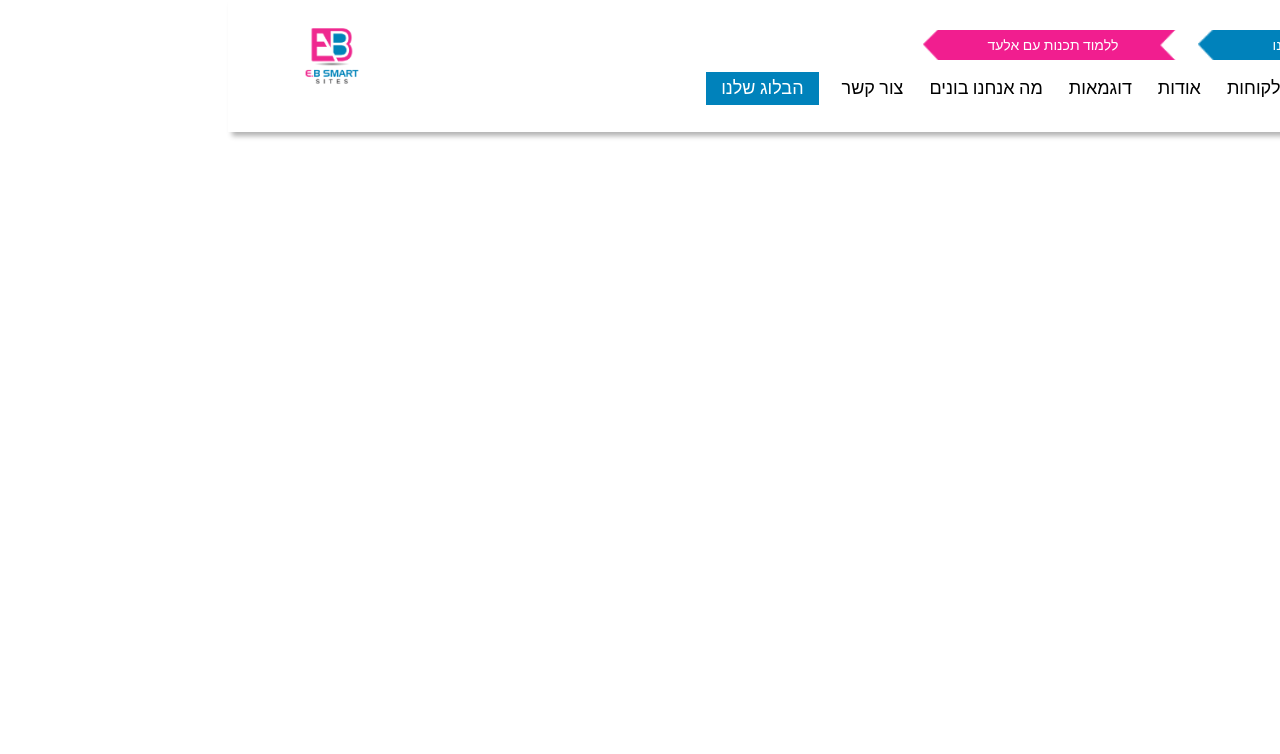
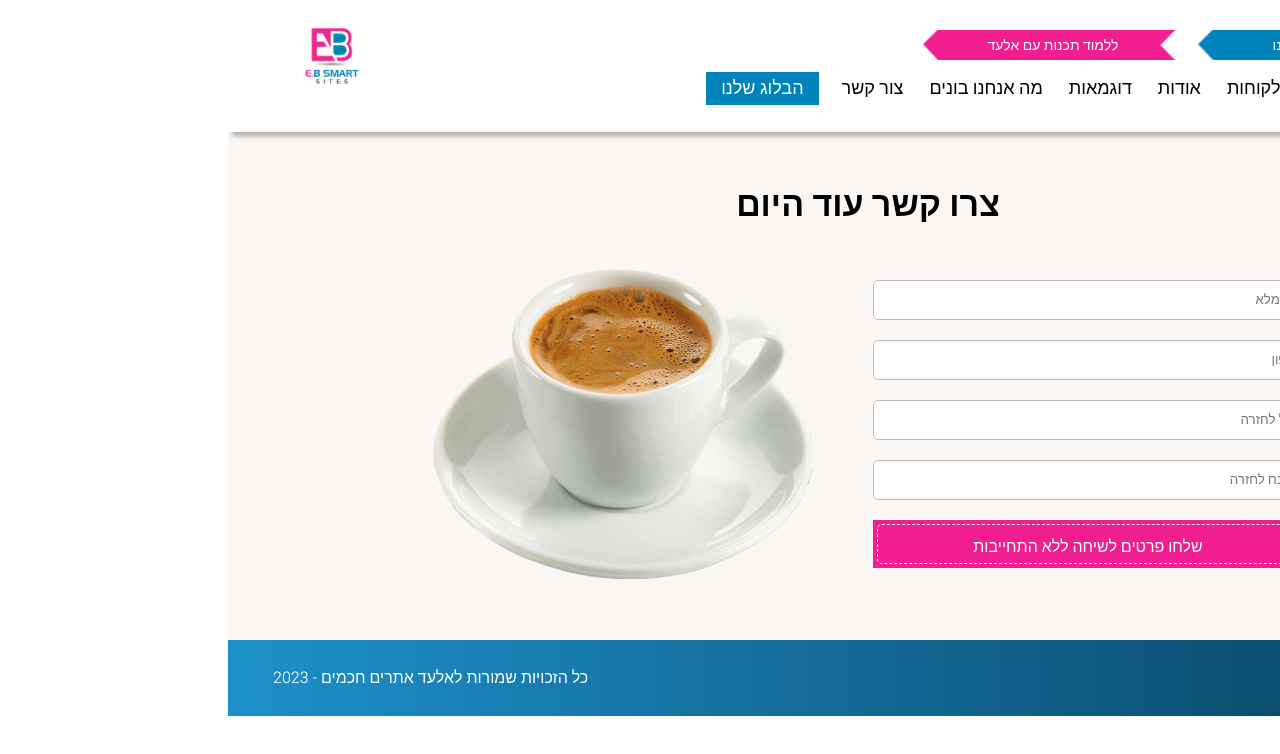
Before and after one commit to elad326/eladb.site, a React (Create React App) app: page /contact in a window 1280 px wide. Shown: the top 754 px of the page. Built offline with nearby package versions, Linux system fonts and the light colour scheme.

Commit message:
work on contact page

```diff
--- a/src/components/contact/Contact.js
+++ b/src/components/contact/Contact.js
@@ -1,8 +1,73 @@
-import React from 'react'
+import React, { useRef, useState } from 'react';
+import './contact.css';
+
+
+import { contains_heb, validateEmail, phoneNumber } from './contactFunc';
 
 const Contact = () => {
+
+  const user_full_name = useRef();
+  const user_tel = useRef();
+  const user_email = useRef();
+  const user_when_back = useRef();
+
+  const [error, setError] = useState("");
+  const [submitSuccess, setSubmitSuccess] = useState("");
+
+
+  const sendEmail = () => {
+
+    if(!user_full_name.current.value || !user_tel.current.value || !user_email.current.value || !user_when_back.current.value){
+      setError("יש למלא את כל השדות.. ");
+    }else if(!contains_heb(user_full_name.current.value)){
+      setError("שדה שם מלא חייב להיות בעברית...");
+    }else if(!phoneNumber(user_tel.current.value)){
+      setError("טלפון צריך להיות בפורמט 05x-xxx-xxxx..");
+    }else if(!validateEmail(user_email.current.value)){
+      setError("שדה מייל לא תקין ... ");
+    }else{
+      setError("");
+      setSubmitSuccess("הטופס נשלח בהצלחה ... ");
+    }
+
+  };
+
+
   return (
-    <div>Contact</div>
+    <section>
+      <h1 className='page-header'>צרו קשר עוד היום</h1>
+
+      <div className='wrap-contact'>
+
+        <form action="" method="POST">
+
+          <input type='text' placeholder='שם מלא' ref={user_full_name} name="user_full_name"/>
+          <input type='tel' placeholder='טלפון' ref={user_tel} name="user_tel"/>
+          <input type='email' placeholder='מייל לחזרה' ref={user_email} name="user_email"/>
+          <input type='text' placeholder='זמן נח לחזרה' ref={user_when_back} name="user_when_back"/>
+
+          <div className='wrap-submit'>
+            <input type="button" name="submit_contact" value="שלחו פרטים לשיחה ללא התחייבות" onClick={sendEmail}/>
+          </div>
+
+
+          {error &&
+            <span className='err-red'>{error}</span>
+          }
+
+          {submitSuccess &&
+            <span className='success-green'>{submitSuccess}</span>
+          }
+
+
+
+        </form>
+
+        <div className='contact-coffee' aria-hidden="true"></div>
+
+      </div>
+
+    </section>
   )
 }
 
--- a/src/components/contact/contact.css
+++ b/src/components/contact/contact.css
@@ -0,0 +1,65 @@
+
+
+*{
+    font-family: 'Heebo', sans-serif;
+}
+
+
+div.wrap-contact{
+    display: flex;
+    justify-content: center;
+}
+
+div.wrap-contact form{
+    width: 430px;
+    margin-left: 60px;
+}
+
+div.wrap-contact input{
+    width: 100%;
+    display: block;
+    height: 40px;
+    border-radius: 5px;
+    margin: 20px auto;
+    border: 1px solid #c2b9b9;
+}
+
+div.wrap-submit{
+    background-color: #f11e8f;
+    padding: 4px;
+    width: 100%;
+    margin: auto;
+}
+
+div.wrap-contact input[type="button"]{
+    background-color: #f11e8f;
+    border: 1px dashed #fff;
+    color: #fff;
+    text-align: center;
+    padding: 10px 20px;
+    width: 100%;
+    margin: 0;
+    font-size: 16px;
+}
+
+
+span.err-red{
+    color: black;
+    font-size: 10px;
+    text-align: right;
+    background-color: rgb(243, 163, 163);
+}
+
+span.success-green{
+    color: black;
+    font-size: 10px;
+    text-align: right;
+    background-color: rgb(163, 239, 182);
+}
+
+div.contact-coffee{
+    background: url('./Contact-form-img.png') no-repeat center center;
+    background-size: 100%;
+    width: 380px;
+    height: 330px;
+}
--- /dev/null
+++ b/src/components/contact/contactFunc.js
@@ -0,0 +1,15 @@
+//check if the text is hebrew
+export function contains_heb(str) {
+    return (/[\u0590-\u05FF]/).test(str);
+  }
+
+  //email validation
+export const validateEmail = (email) => {
+    return (/^(([^<>()[\]\\.,;:\s@"]+(\.[^<>()[\]\\.,;:\s@"]+)*)|.(".+"))@((\[[0-9]{1,3}\.[0-9]{1,3}\.[0-9]{1,3}\.[0-9]{1,3}\])|(([a-zA-Z\-0-9]+\.)+[a-zA-Z]{2,}))$/).test(email)
+  };
+
+export function phoneNumber(telNum) {
+
+    return (/^\(?([0-9]{3})\)?[-. ]?([0-9]{3})[-. ]?([0-9]{4})$/).test(telNum);
+
+}
--- a/src/pages/ContactPage.js
+++ b/src/pages/ContactPage.js
@@ -1,8 +1,12 @@
-import React from 'react'
+import React from 'react';
+import Contact from '../components/contact/Contact';
+import CompContainer from '../components/CompContainer/CompContainer';
 
 const ContactPage = () => {
   return (
-    <div>ContactPage</div>
+    <CompContainer>
+        <Contact/>
+    </CompContainer>
   )
 }
 
```
Also changed, not shown: src/components/contact/Contact-form-img.png (renamed from public/assets/images/Contact-form-img.png).
